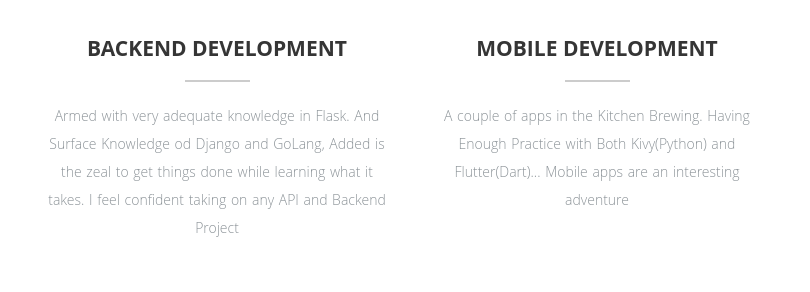
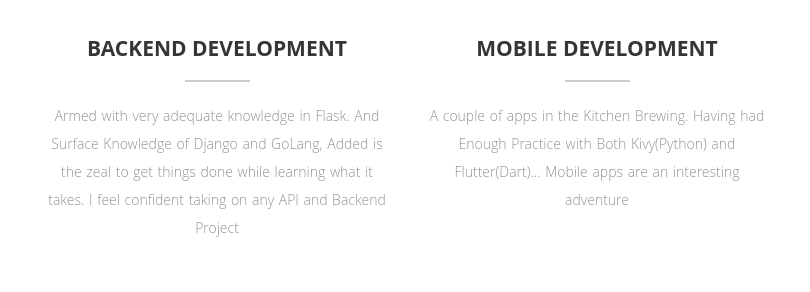
Before and after one commit to Brymes/brymes.github.io, a plain HTML site: page index.html in a window 1280 px wide. Shown: the part 1663-1955 px from the top of the page, 43-853 px from the left. Drawn offline with nearby package versions, Linux system fonts and the light colour scheme.

Commit message:
more editing

```diff
--- a/index.html
+++ b/index.html
@@ -143,7 +143,7 @@
                 <i class="fa fa-server"></i><!-- Icon -->
               </div>
               <h2>Backend Development</h2><!-- Title -->
-              <p>Armed with very adequate knowledge in Flask. And Surface Knowledge od Django and GoLang, Added is the
+              <p>Armed with very adequate knowledge in Flask. And Surface Knowledge of Django and GoLang, Added is the
                 zeal to get things done while learning what it takes. I feel confident taking on any API and Backend
                 Project</p><!-- Description -->
             </div>
@@ -153,7 +153,7 @@
                 <i class="fa fa-mobile"></i><!-- Icon -->
               </div>
               <h2>Mobile Development</h2><!-- Title -->
-              <p>A couple of apps in the Kitchen Brewing. Having Enough Practice with Both Kivy(Python) and
+              <p>A couple of apps in the Kitchen Brewing. Having had Enough Practice with Both Kivy(Python) and
                 Flutter(Dart)... Mobile apps are an interesting adventure</p><!-- Description -->
             </div>
             <!-- Service Box 3 -->
```
